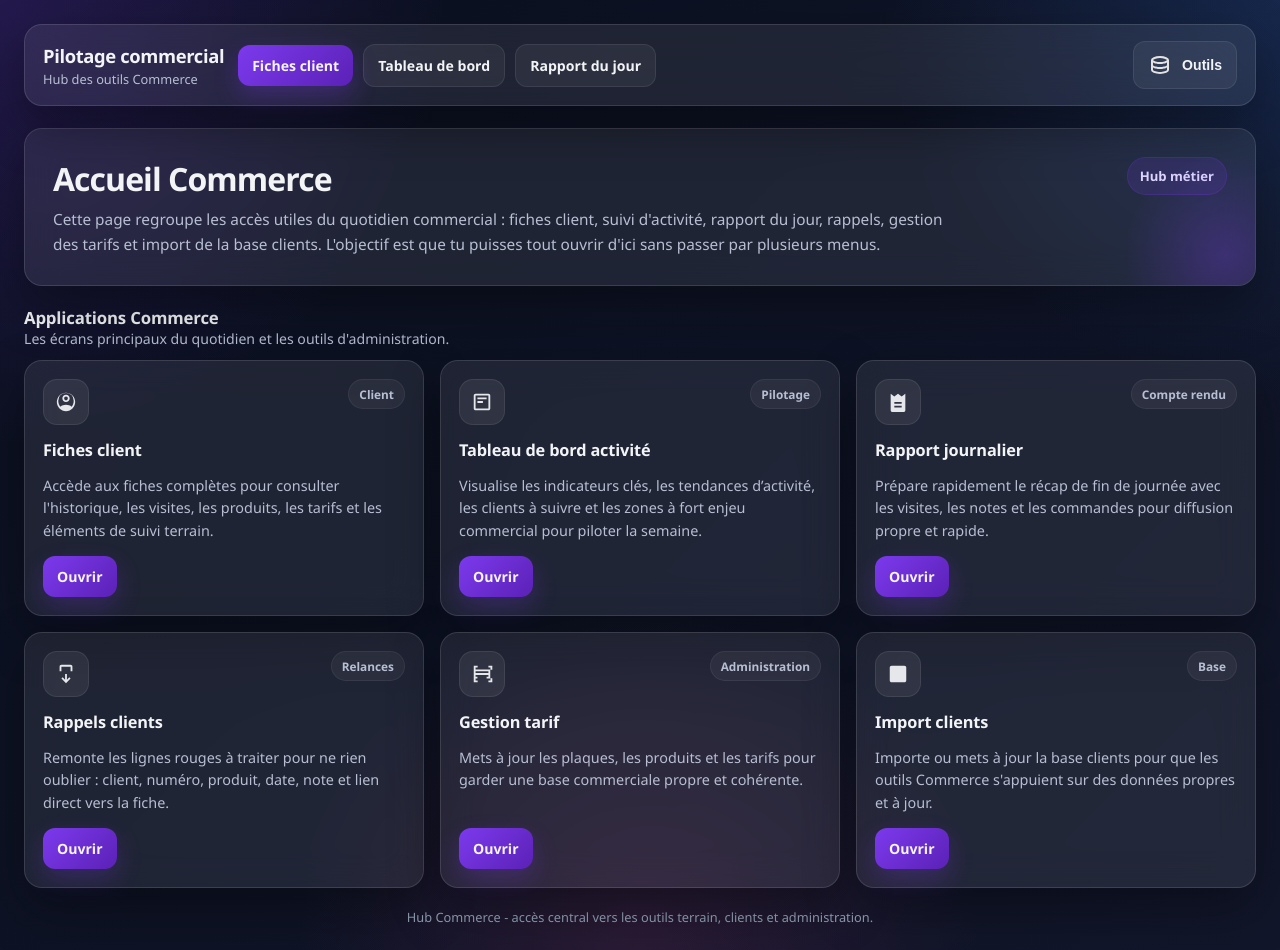
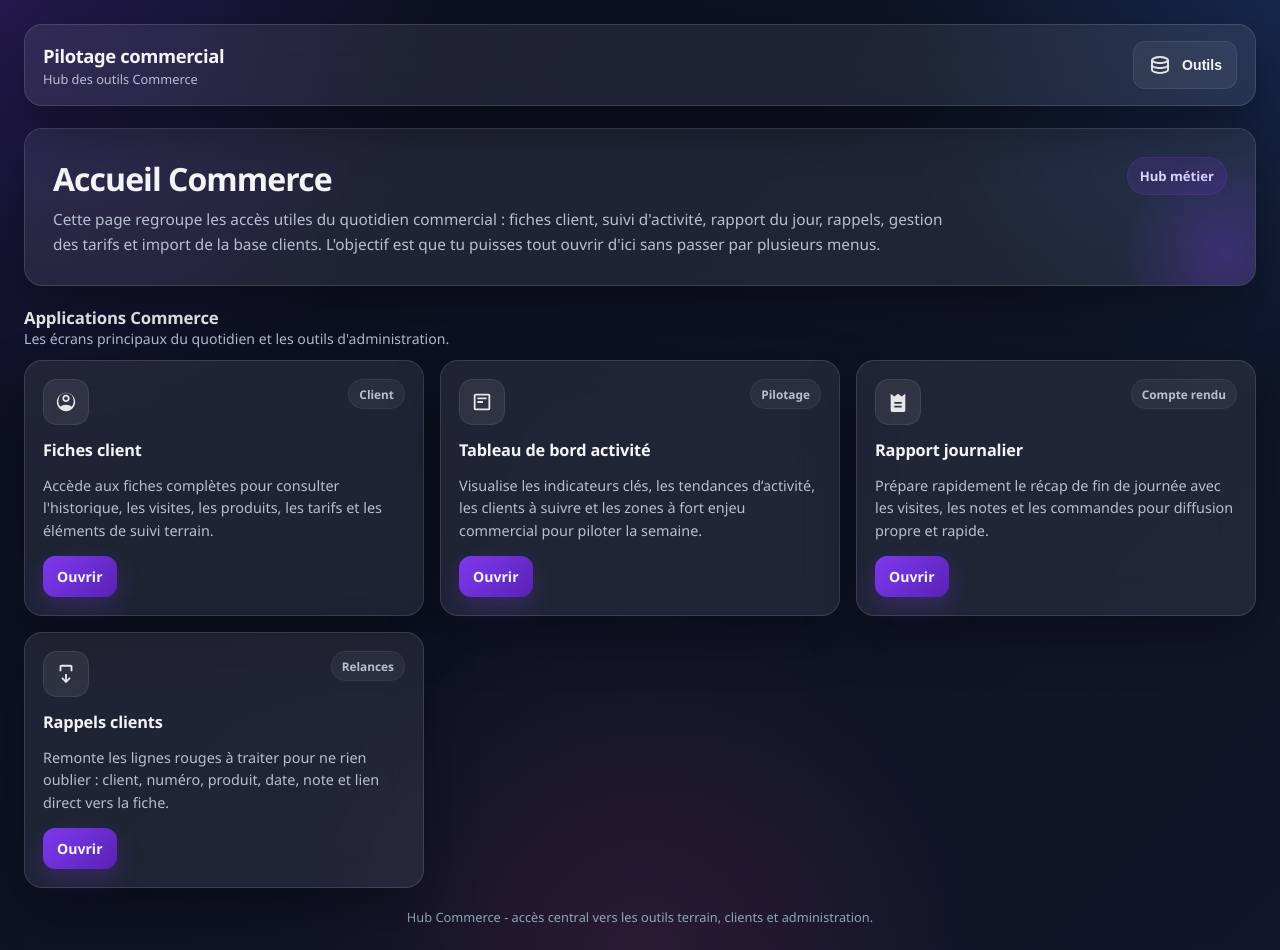
Before and after one commit to lgarciia/Portail-Commercial-KENT, a website: page commerce.html in a window 1280 px wide. Drawn offline with Linux system fonts and the light colour scheme.

Commit message:
maj de la page commerce

```diff
--- a/commerce.html
+++ b/commerce.html
@@ -435,9 +435,6 @@
         </div>
 
         <div class="nav-links">
-          <a class="nav-btn primary" href="ficherclt.html">Fiches client</a>
-          <a class="nav-btn" href="tdbactivite.html">Tableau de bord</a>
-          <a class="nav-btn" href="rapportjournalier.html">Rapport du jour</a>
         </div>
       </div>
 
@@ -562,44 +559,6 @@
           </div>
         </article>
 
-        <article class="glass card">
-          <div class="card-top">
-            <div class="card-icon">
-              <svg xmlns="http://www.w3.org/2000/svg" viewBox="0 -960 960 960">
-                <path d="M120-120v-170h80v90h90v80H120Zm640 0v-80h90v-90h80v170H760ZM120-670v-170h170v80h-90v90h-80Zm730 0v-90h-90v-80h170v170h-80ZM280-280h400v-80H280v80Zm-80-160h560v-80H200v80Zm-80 160v-400h720v400H120Zm80-80h560v-240H200v240Z"/>
-              </svg>
-            </div>
-            <div class="card-tag">Administration</div>
-          </div>
-          <h3>Gestion tarif</h3>
-          <p>
-            Mets à jour les plaques, les produits et les tarifs pour garder
-            une base commerciale propre et cohérente.
-          </p>
-          <div class="card-actions">
-            <a class="card-link primary" href="gestiontarif.html">Ouvrir</a>
-          </div>
-        </article>
-
-        <article class="glass card">
-          <div class="card-top">
-            <div class="card-icon">
-              <svg xmlns="http://www.w3.org/2000/svg" viewBox="0 -960 960 960">
-                <path d="M440-440H200v-80h240v-240h80v240h240v80H520v240h-80v-240ZM200-120q-33 0-56.5-23.5T120-200v-560q0-33 23.5-56.5T200-840h560q33 0 56.5 23.5T840-760v560q0 33-23.5 56.5T760-120H200Z"/>
-              </svg>
-            </div>
-            <div class="card-tag">Base</div>
-          </div>
-          <h3>Import clients</h3>
-          <p>
-            Importe ou mets à jour la base clients pour que les outils Commerce
-            s'appuient sur des données propres et à jour.
-          </p>
-          <div class="card-actions">
-            <a class="card-link primary" href="gestionimportclients.html">Ouvrir</a>
-          </div>
-        </article>
-      </div>
     </section>
 
     <div class="footer-note">
```
